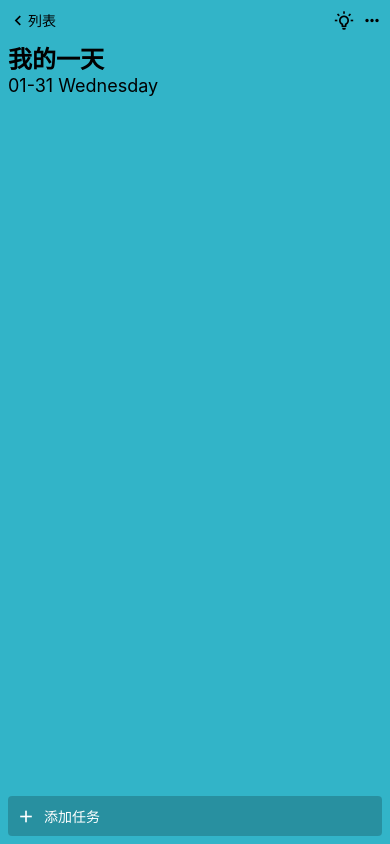
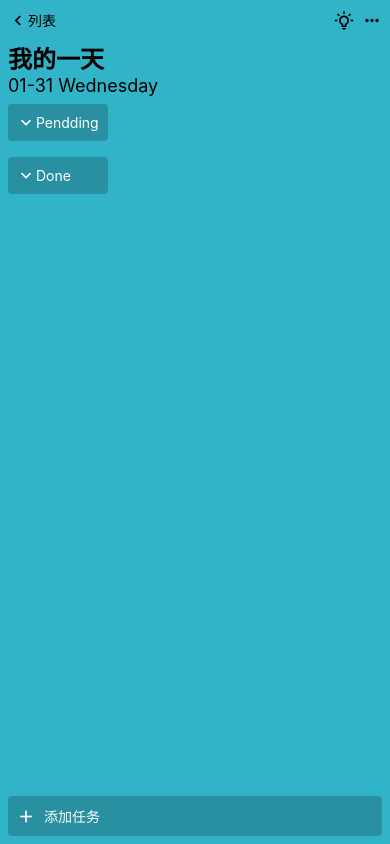
Before and after one commit to boomsi/rn, a React Native app: screen /Details in a window 390 px wide. Built offline with nearby package versions, Linux system fonts and the light colour scheme.

Commit message:
list sort and collapsed

```diff
--- /dev/null
+++ b/src/components/Checkbox.tsx
@@ -0,0 +1,33 @@
+import {CheckBox} from '@rneui/themed';
+import {StyleSheet} from 'react-native';
+import {MaterialIcon} from './MaterialIcon';
+
+const CheckBoxSelf = ({
+  onPress,
+  checked,
+}: {
+  onPress: () => void;
+  checked?: boolean;
+}) => {
+  return (
+    <CheckBox
+      containerStyle={styles.checkbox}
+      checked={!!checked}
+      onPress={onPress}
+      checkedIcon={
+        <MaterialIcon name="radiobox-marked" size={20} color="#38f" />
+      }
+      uncheckedIcon={
+        <MaterialIcon name="radiobox-blank" size={20} color="#999" />
+      }
+    />
+  );
+};
+
+const styles = StyleSheet.create({
+  checkbox: {
+    backgroundColor: 'transparent',
+  },
+});
+
+export default CheckBoxSelf;
--- a/src/screens/details/index.tsx
+++ b/src/screens/details/index.tsx
@@ -1,4 +1,4 @@
-import {useState} from 'react';
+import {useMemo, useState} from 'react';
 import {
   StyleSheet,
   View,
@@ -8,6 +8,10 @@ import {
   Touchable,
   TouchableOpacity,
   Text,
+  StatusBar,
+  SectionList,
+  TouchableHighlight,
+  TouchableWithoutFeedback,
 } from 'react-native';
 
 import {SafeAreaView} from 'react-native-safe-area-context';
@@ -16,11 +20,12 @@ import {produce} from 'immer';
 import {MaterialIcon} from 'app/components/MaterialIcon';
 import publicStyles from 'app/styles';
 import dayjs from 'dayjs';
-import {Button, ListItem} from '@rneui/themed';
+import CheckBoxSelf from 'app/components/Checkbox';
 
 export type ITask = {
   id: string;
   content: string;
+  status: 1 | 2; // 1 pendding 2 done
   created_at: string;
   updated_at: string;
 };
@@ -34,6 +39,12 @@ export default function DetailsScreen({
 }) {
   const [currentValue, setCurrentValue] = useState<string>('');
   const [taskList, setTaskList] = useState<ITask[]>([]);
+  const [collapsed, setCollapsed] = useState<{
+    [key: number]: boolean;
+  }>({
+    1: false,
+    2: false,
+  });
 
   const jumpToList = () => {
     navigation.goBack();
@@ -45,6 +56,7 @@ export default function DetailsScreen({
         draft.push({
           id: uuidv4(),
           content: currentValue,
+          status: 1,
           created_at: new Date().toISOString(),
           updated_at: new Date().toISOString(),
         });
@@ -56,6 +68,41 @@ export default function DetailsScreen({
   const onCurrentValueChange = (v: string) => {
     setCurrentValue(v);
   };
+
+  const onUpdateTask = (id: string, original: ITask) => {
+    setTaskList(old =>
+      produce(old, draft => {
+        const index = draft.findIndex(item => item.id === id);
+        draft[index].status = original.status === 1 ? 2 : 1;
+      }),
+    );
+  };
+
+  const onCollapsedChange = (key: number) => {
+    setCollapsed(old => {
+      return {
+        ...old,
+        [key]: !old[key],
+      };
+    });
+  };
+
+  const listData = useMemo(() => {
+    return taskList.reduce(
+      (acc, cur) => {
+        if (cur.status === 1 && !collapsed[1]) {
+          acc[0].data.push(cur);
+        } else if (cur.status === 2 && !collapsed[2]) {
+          acc[1].data.push(cur);
+        }
+        return acc;
+      },
+      [
+        {title: 'Pendding', status: 1, data: [] as ITask[]},
+        {title: 'Done', status: 2, data: [] as ITask[]},
+      ],
+    );
+  }, [taskList, collapsed]);
 
   return (
     <SafeAreaView style={styles.container}>
@@ -82,15 +129,51 @@ export default function DetailsScreen({
         <View style={styles.content}>
           <Text style={styles.title}>{route.params.name}</Text>
           <Text style={styles.subtitle}>{dayjs().format('MM-DD dddd')}</Text>
-          <FlatList
-            data={taskList}
+          <SectionList
             style={styles.list}
+            sections={listData}
+            keyExtractor={item => item.id}
             renderItem={({item}) => (
-              <View style={styles.listItem} key={item.id}>
+              <View
+                style={[styles.listItem, publicStyles.inline]}
+                key={item.id}>
+                <CheckBoxSelf
+                  checked={item.status === 2}
+                  onPress={() => onUpdateTask(item.id, item)}
+                />
                 <Text>{item.content}</Text>
               </View>
             )}
+            renderSectionHeader={({section}) => (
+              <TouchableWithoutFeedback
+                onPress={() => onCollapsedChange(section.status)}>
+                <View style={[styles.listTitle, publicStyles.inline]}>
+                  <MaterialIcon
+                    name={
+                      collapsed[section.status]
+                        ? 'chevron-right'
+                        : 'chevron-down'
+                    }
+                    size={20}
+                    color="#fff"
+                  />
+                  <Text style={styles.listTitleText}>{section.title}</Text>
+                </View>
+              </TouchableWithoutFeedback>
+            )}
           />
+          {/* <FlatList
+            data={taskList.filter(({status}) => status === 1)}
+            style={styles.list}
+            renderItem={({item}) => (
+              <View
+                style={[styles.listItem, publicStyles.inline]}
+                key={item.id}>
+                <CheckBoxSelf onPress={() => onUpdateTask(item.id)} />
+                <Text>{item.content}</Text>
+              </View>
+            )}
+          /> */}
         </View>
         <View style={styles.footerBar}>
           <View style={[styles.foot, publicStyles.inline]}>
@@ -139,10 +222,21 @@ const styles = StyleSheet.create({
   list: {
     height: Dimensions.get('window').height - 250,
   },
+  listTitle: {
+    marginVertical: 8,
+    padding: 8,
+    width: 100,
+    backgroundColor: 'rgba(0, 0, 0, .2)',
+    borderRadius: 4,
+  },
+  listTitleText: {
+    color: '#fff',
+  },
   listItem: {
-    padding: 16,
+    height: 50,
     backgroundColor: 'rgba(255, 255, 255, .8)',
-    margin: 4,
+    marginVertical: 4,
+    marginHorizontal: 0,
     borderRadius: 6,
     color: '#fff',
   },
```
